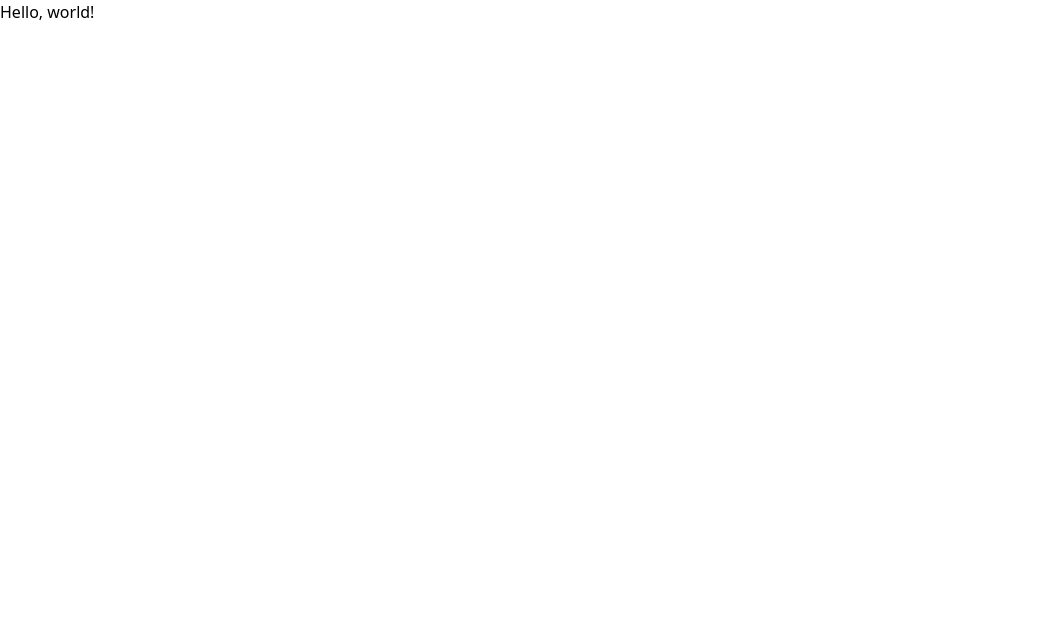
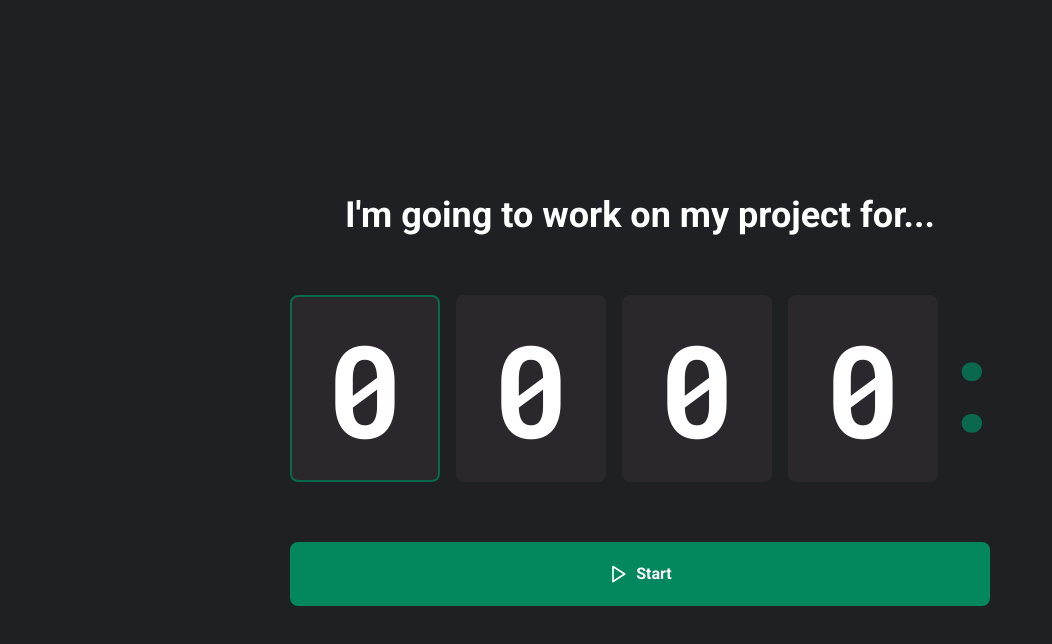
Before and after one commit to jpssantiago/web-timer, a React (Vite) app: page / in a window 1280 px wide. Shown: the top 644 px of the page, without its empty margins (0-1052 px from the left). Built offline with nearby package versions, Linux system fonts and the light colour scheme.

Commit message:
feat: new timer

```diff
--- a/src/App.tsx
+++ b/src/App.tsx
@@ -1,7 +1,17 @@
+import Header from "./components/header"
+import Timer from "./components/timer"
+import Actions from "./components/actions"
+
 import "./global.css"
 
 export default function App() {
   return (
-    <div>Hello, world!</div>
+    <div className="flex items-center justify-center h-screen bg-background">
+      <div className="max-w-[700px] w-full font-roboto flex flex-col gap-[60px]">
+        <Header />
+        <Timer />
+        <Actions />
+      </div>
+    </div>
   )
 }
--- /dev/null
+++ b/src/components/actions.tsx
@@ -0,0 +1,76 @@
+import { useState } from "react"
+import { Play, Hand, AlarmClockCheck } from "lucide-react"
+
+import { useTimer, TimerStatus } from "../hooks/timer-context"
+
+export default function Actions() {
+    const [show, setShow] = useState<boolean>(false)
+
+    const timer = useTimer()
+    const shouldBeDisabled = timer.status == TimerStatus.OFF && timer.time.join("") == "0000"
+
+    function handleOnClick() {
+        if (timer.status == TimerStatus.OFF) {
+            timer.startTimer()
+        } else if (timer.status == TimerStatus.RUNNING) {
+            timer.stopTimer()
+        } else {
+            timer.stopBeep()
+        }
+    }
+
+    return (
+        <div className="relative flex justify-center w-full h-16">
+            <button
+                className={`
+                    flex
+                    items-center
+                    justify-center
+                    gap-2
+                    text-base
+                    font-bold
+                    text-white
+                    transition-all
+                    rounded-lg
+                    disabled:cursor-default
+                    ${timer.status == TimerStatus.OFF && "bg-light-green hover:bg-dark-green"}
+                    ${timer.status == TimerStatus.RUNNING && "bg-danger hover:bg-danger/80"}
+                    ${timer.status == TimerStatus.FINISHED && "bg-info hover:bg-info/80"}
+                    size-full
+                `}
+                disabled={shouldBeDisabled}
+                onMouseOver={shouldBeDisabled ? () => setShow(true) : () => { }}
+                onMouseLeave={() => setShow(false)}
+                onClick={handleOnClick}
+            >
+
+                {timer.status == TimerStatus.OFF && (
+                    <>
+                        <Play size={20} />
+                        <span>Start</span>
+                    </>
+                )}
+
+                {timer.status == TimerStatus.RUNNING && (
+                    <>
+                        <Hand size={20} />
+                        <span>Stop</span>
+                    </>
+                )}
+
+                {timer.status == TimerStatus.FINISHED && (
+                    <>
+                        <AlarmClockCheck size={20} />
+                        <span>Timer finished (stop the beep)</span>
+                    </>
+                )}
+            </button>
+
+            {show && (
+                <div className="absolute p-4 text-center border top-[calc(64px+20px)] bg-card border-dark-green rounded-lg">
+                    <span className="text-base font-normal text-white">You need to set the timer to continue.</span>
+                </div>
+            )}
+        </div>
+    )
+}
--- /dev/null
+++ b/src/components/header.tsx
@@ -0,0 +1,7 @@
+export default function Header() {
+    return (
+        <div className="flex justify-center w-full">
+            <span className="text-4xl font-bold text-center text-white">I'm going to work on my project for...</span>
+        </div>
+    )
+}
--- /dev/null
+++ b/src/components/timer.tsx
@@ -0,0 +1,40 @@
+import { useTimer } from "../hooks/timer-context"
+
+export default function Timer() {
+    const { time, updateTime } = useTimer()
+
+    function selectNextInput(index: number) {
+        const input: any = document.querySelector('#input-' + (index + 1))
+        if (input) input.select()
+    }
+
+    function handleOnKeyDown(event: any, index: number) {
+        const value = event.key
+
+        if (isNaN(value)) return
+        if (index == 2 && value > 5) return // The third item cannot be > 5.
+
+        updateTime(value, index)
+        selectNextInput(index)
+    }
+
+    return (
+        <div className="flex items-center justify-between gap-4">
+            {time.map((item, index) => (
+                <div key={index} className={`bg-card w-[150px] h-[187px] flex items-center rounded-lg border-2 border-card focus-within:border-dark-green ${"order-" + (index + 1)}`}>
+                    <input
+                        type="text"
+                        className="w-full font-bold text-center text-white bg-transparent outline-none text-9xl font-roboto-mono"
+                        id={`input-` + index}
+                        maxLength={1}
+                        autoFocus={index == 0}
+                        value={item}
+                        onKeyDown={event => handleOnKeyDown(event, index)}
+                    />
+                </div>
+            ))}
+
+            <span className="order-2 font-bold text-9xl text-dark-green">:</span>
+        </div>
+    )
+}
--- /dev/null
+++ b/src/hooks/timer-context.tsx
@@ -0,0 +1,110 @@
+import { createContext, useContext, useState } from "react"
+
+import beepSound from "../assets/sounds/beep.mp3"
+
+export enum TimerStatus {
+    OFF,
+    RUNNING,
+    FINISHED
+}
+
+interface TimerContextType {
+    time: number[]
+    status: TimerStatus
+    updateTime: (value: number, index: number) => any
+    startTimer: () => any
+    stopTimer: () => any
+    stopBeep: () => any
+}
+
+export const TimerContext = createContext({} as TimerContextType)
+
+export function useTimer() {
+    return useContext(TimerContext)
+}
+
+export function TimerProvider({ children }: any) {
+    const [time, setTime] = useState<number[]>([0, 0, 0, 0])
+    const [status, setStatus] = useState<TimerStatus>(TimerStatus.OFF)
+
+    const [timerLoop, setTimerLoop] = useState<number | null>(null)
+    const [audio, _] = useState<HTMLAudioElement>(new Audio(beepSound))
+
+    function updateTime(value: number, index: number) {
+        const arr = [...time]
+        arr[index] = value
+
+        setTime(arr)
+    }
+
+    function decreaseByOne(previous: number[]): number[] {
+        const arr = [...previous]
+
+        if (arr[3] > 0) {
+            arr[3] -= 1
+
+            return arr
+        }
+
+        if (arr[2] > 0) {
+            arr[3] = 9
+            arr[2] -= 1
+
+            return arr
+        }
+
+        if (arr[1] > 0) {
+            arr[3] = 9
+            arr[2] = 5
+            arr[1] -= 1
+
+            return arr
+        }
+
+        arr[3] = 9
+        arr[2] = 5
+        arr[1] = 9
+        arr[0] -= 1
+        return arr
+    }
+
+    function startTimer() {
+        setStatus(TimerStatus.RUNNING)
+
+        const interval = setInterval(() => {
+            setTime(previous => {
+                const arr = decreaseByOne(previous)
+
+                if (arr.join("") == "0000") {
+                    setStatus(TimerStatus.FINISHED)
+
+                    clearInterval(interval)
+
+                    audio.loop = true
+                    audio.play()
+                }
+
+                return arr
+            })
+        }, 1000)
+
+        setTimerLoop(interval)
+    }
+
+    function stopTimer() {
+        setStatus(TimerStatus.OFF)
+        clearInterval(timerLoop!)
+        setTimerLoop(null)
+    }
+
+    function stopBeep() {
+        setStatus(TimerStatus.OFF)
+        audio.loop = false
+    }
+
+    return (
+        <TimerContext.Provider value={{ time, status, updateTime, startTimer, stopTimer, stopBeep }}>
+            {children}
+        </TimerContext.Provider>
+    )
+}
--- a/src/main.tsx
+++ b/src/main.tsx
@@ -2,8 +2,12 @@ import React from 'react'
 import ReactDOM from 'react-dom/client'
 import App from './App.tsx'
 
+import { TimerProvider } from './hooks/timer-context.tsx'
+
 ReactDOM.createRoot(document.getElementById('root')!).render(
   <React.StrictMode>
-    <App />
+    <TimerProvider>
+      <App />
+    </TimerProvider>
   </React.StrictMode>,
 )
--- a/tailwind.config.js
+++ b/tailwind.config.js
@@ -6,7 +6,14 @@ export default {
   ],
   theme: {
     extend: {
-      colors: {},
+      colors: {
+        "background": "#1F2023",
+        "card": "#2A282D",
+        "dark-green": "#09684D",
+        "light-green": "#02875F",
+        "danger": "#AB212E",
+        "info": "#0C8CE9"
+      },
       fontFamily: {
         "roboto-mono": ["Roboto Mono", "monospace"],
         "roboto": ["Roboto", "sans-serif"]
```
Also changed, not shown: 1 other file (tests, documents, lock files or other folders).
